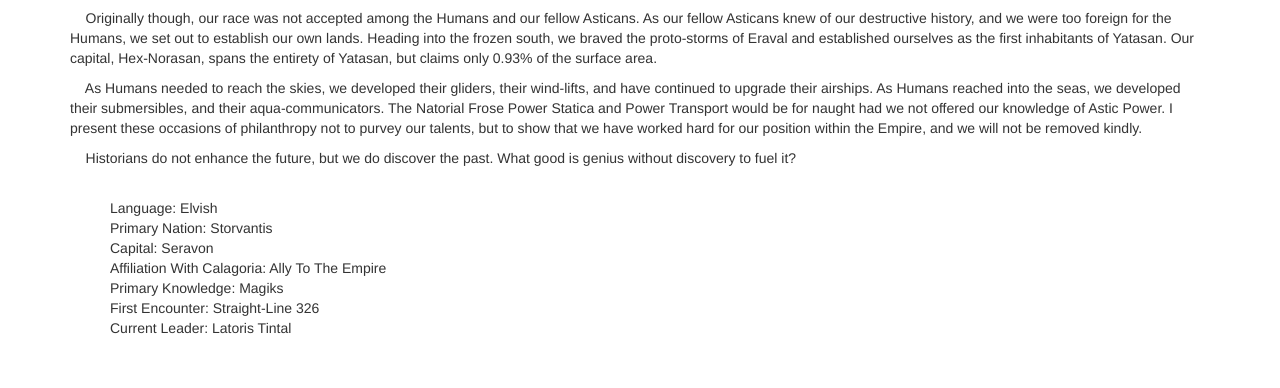
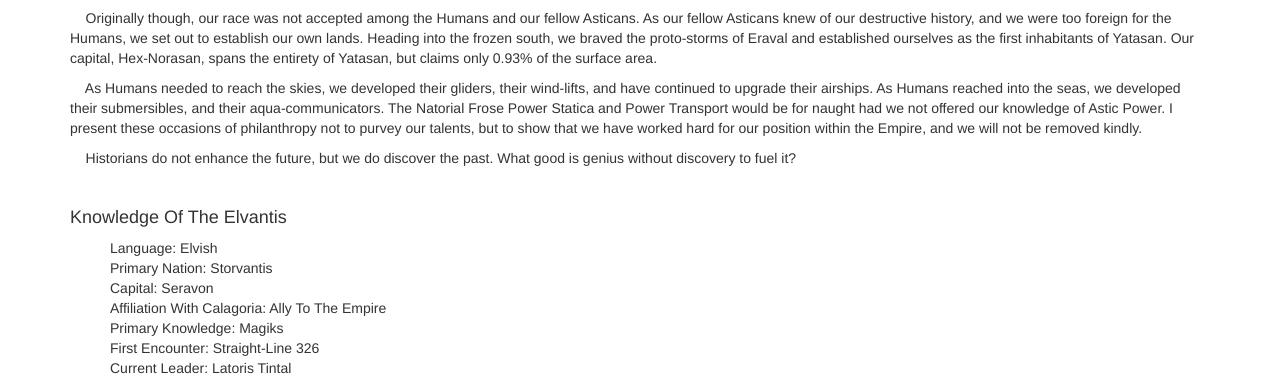
Before and after one commit to Kenalia/Calagoria_Website, a Rails app: template app/views/pages/lore/origins/asticans/gnomatic.html.erb in a window 1280 px wide. Shown: the part 435-823 px from the top of the page. Before the commit the page ends 769 px from the top, so only its background shows below. Run offline with Rails 7, Linux system fonts and the light colour scheme; the template is opened without the code that fills it, so the values that code supplies are empty; style sheets or scripts are compiled from the project's sources; some libraries are stand-ins or nearby versions.

Commit message:
Fix gnomatic titles

```diff
--- a/app/views/pages/lore/origins/asticans/gnomatic.html.erb
+++ b/app/views/pages/lore/origins/asticans/gnomatic.html.erb
@@ -8,6 +8,7 @@
     <p><span style="font-weight: 400;">&nbsp;&nbsp;&nbsp; </span><span style="font-weight: 400;">As Humans needed to reach the skies, we developed their gliders, their wind-lifts, and have continued to upgrade their airships. As Humans reached into the seas, we developed their submersibles, and their aqua-communicators. The Natorial Frose Power Statica and Power Transport would be for naught had we not offered our knowledge of Astic Power. I present these occasions of philanthropy not to purvey our talents, but to show that we have worked hard for our position within the Empire, and we will not be removed kindly.</span></p>
     <p><span style="font-weight: 400;">&nbsp;&nbsp;&nbsp; </span><span style="font-weight: 400;">Historians do not enhance the future, but we do discover the past. What good is genius without discovery to fuel it?</span></p>
     <br>
+    <h4>Knowledge Of The Elvantis</h4>
     <ul style="list-style: none;">
             <li>Language: Elvish</li>
             <li>Primary Nation: Storvantis</li>
```
